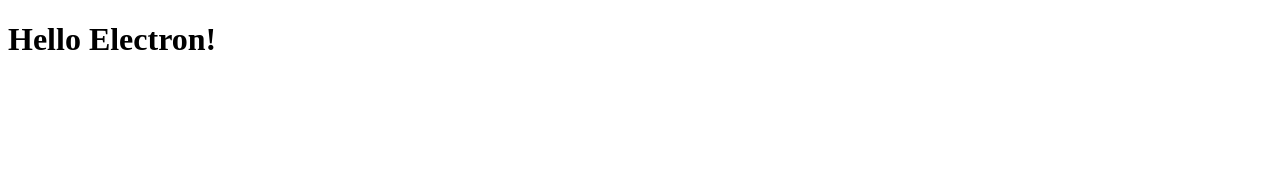
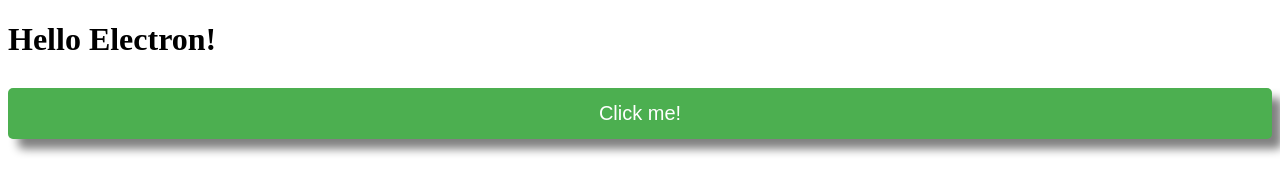
Before and after one commit to chokinyan/testFin, a website with bundled scripts: page public/index.html in a window 1280 px wide. Built offline with nearby package versions, Linux system fonts and the light colour scheme; files whose address does not match are found by name.

Commit message:
Enhance HTML structure and styling; add button and CSS for improved UI

```diff
--- a/public/index.html
+++ b/public/index.html
@@ -3,10 +3,13 @@
 <head>
   <meta charset="UTF-8">
   <meta name="viewport" content="width=device-width, initial-scale=1.0">
+  <meta http-equiv="X-UA-Compatible" content="ie=edge">
+  <link rel="stylesheet" href="../dist/renderer/style.css">
   <title>Electron + TypeScript</title>
 </head>
 <body>
   <h1>Hello Electron!</h1>
+  <button id="btn">Click me!</button>
   <script src="../dist/renderer/index.js"></script>
 </body>
 </html>
--- a/src/main/index.ts
+++ b/src/main/index.ts
@@ -11,14 +11,12 @@
       preload: path.join(__dirname, '../preload/preload.js'), // Chemin vers le preload
       contextIsolation: true, // Sécurité : isolement du contexte
       nodeIntegration: false, // Sécurité : désactive l'intégration de Node.js dans le renderer
+      devTools: true, // Ouvre les outils de développement
     },
   });
 
   // Charge le fichier HTML
   mainWindow.loadFile(path.join(__dirname, '../../public/index.html'));
-
-  // Ouvrir les outils de développement (optionnel)
-  mainWindow.webContents.openDevTools();
 }
 
 app.whenReady().then(createWindow);
--- a/src/renderer/index.ts
+++ b/src/renderer/index.ts
@@ -1,8 +1 @@
-// Accéder à l'API exposée par le preload script
-const electronAPI = (window as any).electronAPI;
-
-// Exemple d'utilisation de l'API
-electronAPI.sendMessage('message', 'Hello from Renderer!');
-electronAPI.onMessage('reply', (event: any, data: any) => {
-  console.log('Received reply:', data);
-});
+console.log("test")
--- /dev/null
+++ b/src/renderer/style.css
@@ -0,0 +1,12 @@
+button{
+    background-color: #4CAF50;
+    color: white;
+    padding: 14px 20px;
+    margin: 8px 0;
+    border: none;
+    cursor: pointer;
+    width: 100%;
+    font-size: 20px;
+    box-shadow: gray 10px 10px 10px;
+    border-radius: 5px;
+}
```
